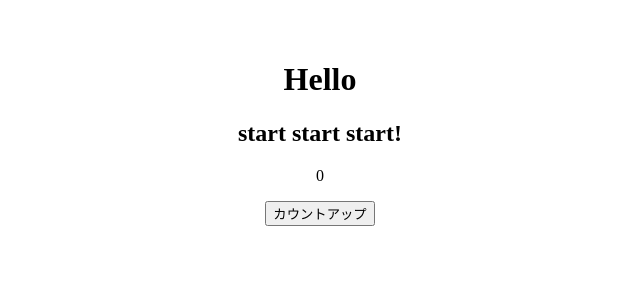
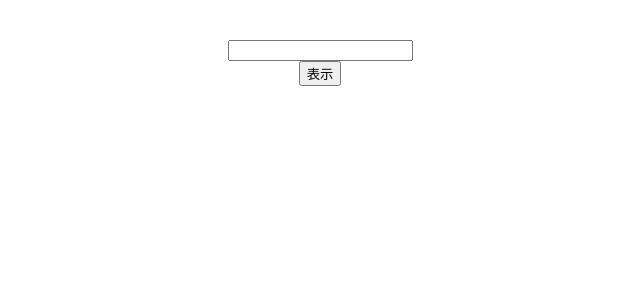
Before and after one commit to Dosa2021/react-udemy-step, a React (Vite) app in the folder react-app/: page / in a window 1280 px wide. Shown: the top 300 px of the page, without its empty margins (320-960 px from the left). Built offline with nearby package versions, Linux system fonts and the light colour scheme.

Commit message:
ChildAreaコンポーネント作成

```diff
--- a/react-app/src/App.jsx
+++ b/react-app/src/App.jsx
@@ -1,19 +1,25 @@
 import { useState } from 'react'
 import './App.css'
+import { ChildArea } from './ChildArea';
 
 export default function App() {
-  const [count, setCount] = useState(0);
+  const [text, setText] = useState('');
+  const [open, setOpen] = useState(false);
 
-  const onClickCountUp = () => {
-    setCount(count + 1);
-  }
+  const onChangeText = (e) => {
+    setText(e.target.value);
+  };
+
+  const onClickOpen = () => {
+    setOpen(!open);
+  };
 
   return (
     <div className='App'>
-      <h1>Hello</h1>
-      <h2>start start start!</h2>
-      <p>{count}</p>
-      <button onClick={onClickCountUp}>カウントアップ</button>
+      <input value={text} onChange={onChangeText} />
+      <br />
+      <button onClick={onClickOpen}>表示</button>
+      <ChildArea open={open} />
     </div>
   )
 }
--- /dev/null
+++ b/react-app/src/ChildArea.jsx
@@ -0,0 +1,13 @@
+export const ChildArea = (props) => {
+  const { open } = props;
+
+  return (
+    <>
+      {open ? (
+        <div>
+          <p>子コンポーネント</p>
+        </div>
+      ) : null}
+    </>
+  );
+};
```
